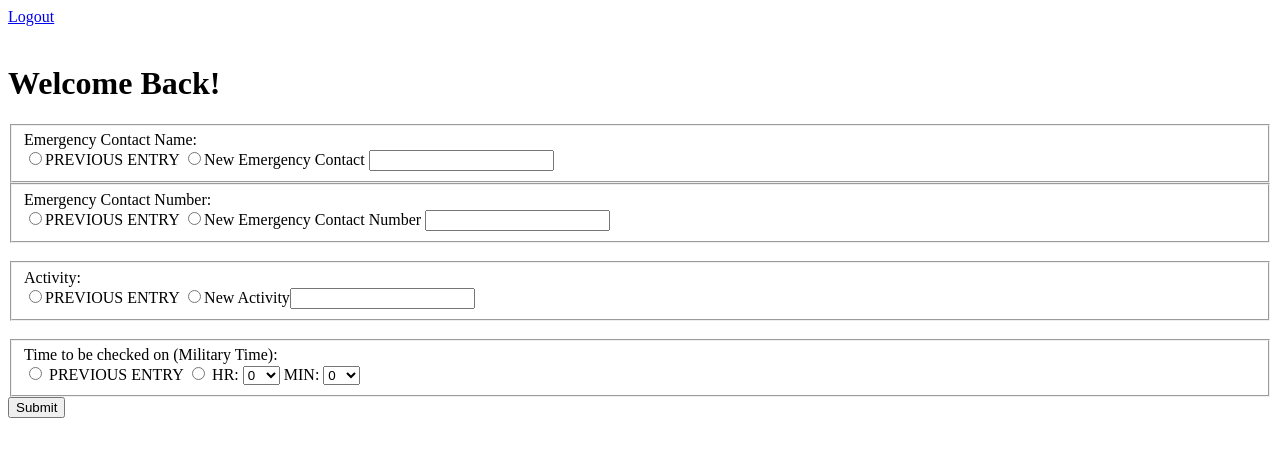
After one commit to ashleyhma/Stay_Safe_App, a Flask app: page /some-form in a window 1280 px wide. The commit adds this page. Shown: the top 457 px of the page. Run offline with Flask 2, Linux system fonts and the light colour scheme; the visitor is signed in with stand-in values (Sample User, id 1).

Commit message:
Added form, some-form, success, and logout routes

```diff
--- a/model.py
+++ b/model.py
@@ -32,7 +32,7 @@ class User(db.Model):
         contacts = [name.e_name for name in self.e_contacts]
         return econtact in contacts
 
-    def add_econtact(self, name):
+    def add_econtact(self, e_name):
         econtact = E_Contact(e_name=e_name)
         self.e_contacts.append(econtact)
 
@@ -41,6 +41,10 @@ class User(db.Model):
 
     def add_activity(self, details, time):
         activity = Activity(details=details, time=time)
+        self.activities.append(activity)
+
+        db.session.add(self)
+        db.session.commit()
 
 
     def __repr__(self):
--- a/seed.py
+++ b/seed.py
@@ -11,9 +11,8 @@ def load_data():
     Katy = User(name='Katy')
 
     phone1 = User_Phone(number='5101234567', user_id='1')
-    phone2 = User_Phone(number='4158883344', user_id='1')
-    phone3 = User_Phone(number='6508888888', user_id='2')
-    phone4 = User_Phone(number='6191312222', user_id='3')
+    phone2 = User_Phone(number='6508888888', user_id='2')
+    phone3 = User_Phone(number='6191312222', user_id='3')
 
     Ariana = E_Contact(e_name='Ariana', user_id='1')
     Henry = E_Contact(e_name='Henry', user_id='1')
@@ -39,7 +38,6 @@ def load_data():
     db.session.add(phone1)
     db.session.add(phone2)
     db.session.add(phone3)
-    db.session.add(phone4)
     db.session.add(Ariana)
     db.session.add(Henry)
     db.session.add(Gloria)
--- a/server.py
+++ b/server.py
@@ -18,72 +18,149 @@ app.jinja_env.undefined = StrictUndefined
 
 @app.route('/', methods=["GET"])
 def homepage():
-    """Homepage"""
+    """Show homepage with form for user's name and number. If user is already stored
+        in session, redirect to some-form"""
 
+    #If there is a session, redirect to some-form
+    if 'user_id' in session:
+        return redirect('/some-form')
+
+    #Else show homepage
     return render_template("homepage.html")
 
 
 @app.route('/', methods=["POST"])
-def save_form_data():
-    """Saving input form data into database."""
+def save_name_num():
+    """Saving name and num info into database.
+        If name and num already in db, redirect to 'some-form'
+        else redirect to 'form'
+        add to session. """
 
-
+    #Grabs data from input form
     name = request.form.get("name")
     number = request.form.get("number")
 
-    user = User.query.filter_by(name=name).first()
+    #Checks to see if user is already in db
+    existing_phone = User_Phone.query.filter_by(number=number).first()
 
-    if not user:
 
+    #Checks if user matches phone in db
+    if existing_phone:
+        if existing_phone.user.name == name:
+
+            user = User.query.filter_by(name=name).first()
+            session["user_id"] = user.user_id
+
+            return redirect('/some-form')
+
+        else:
+            flash("This phone is registered to another name, please try again!")
+            return redirect("/")
+
+    else:
+
+        #Create user and add to db
         user = User(name=name)
+        db.session.add(user)
+        db.session.commit()
 
-        db.session.add(user)
-        db.commit()
-
+        #Add their phone number to db
         user.add_number(number)
 
-        ession["user_id"] = user.user_id
+        #Create a session with user_id
+        session["user_id"] = user.user_id
 
         return render_template("form.html")
 
-    elif user.check_phone(number):
-
-        session["user_id"] = user.user_id
-
-        return render_template("homepage.html")
 
 
+@app.route('/form', methods=["GET"])
+def show_full_form():
+    """Show full form for creating new user and their details. """
 
-@app.route('/enter-info', methods=["GET"])
-def show_form():
+    #if there is no session, redirect to homepage
+    if 'user_id' not in session:
+        return redirect('/')
 
     return render_template("form.html")
 
 
 
-# @app.route('/enter-info', methods=["POST"])
-# def save_form_data():
+@app.route('/form', methods=["POST"])
+def save_form():
+    """Saves form information into database. """
 
-#    #Retrieves data from form
+    #Retrieves data from form
+    e_name = request.form.get("e_name")
+    e_number = request.form.get("e_number")
+    details = request.form.get("details")
+    hours = int(request.form.get("hours"))
+    minutes = int(request.form.get("minutes"))
+    time = f"{hours}:{minutes}"
 
-#     # e_name = request.form.get("e_name")
-#     # e_number = request.form.get("e_number")
-#     # details = request.form.get("activity")
-#     # hours = int(request.form.get("hours"))
-#     # minutes = int(request.form.get("minutes"))
-#     # time = f"{hours}:{minutes}"
 
-#     # #This checks or finds if any of their info are in database
-#     # user = User.query.filter_by(name=name).first()
+    user = User.query.get(session['user_id'])
+
+
+    user.add_econtact(e_name)
+    e_name = E_Contact.query.filter_by(e_name=e_name).first()
+    print(e_name)
+    e_name.add_enumber(e_number)
+    user.add_activity(details, time)
+
+
+    return redirect('/success')
+
+@app.route('/some-form', methods=['GET'])
+def show_some_form():
+    """Shows part of form for people that has a session/ already been in db. """
+
+    if 'user_id' not in session:
+        return redirect('/')
+
+    return render_template("some_form.html")
 
 
 
-#     return redirect('/succes')
+@app.route('/some-form', methods=['POST'])
+def save_some_form():
+    """Shows form of people that has a session """
+
+    #Retrieves data from form
+    e_name = request.form.get("e_name")
+    e_number = request.form.get("e_number")
+    details = request.form.get("activity")
+    hours = int(request.form.get("hours"))
+    minutes = int(request.form.get("minutes"))
+    time = f"{hours}:{minutes}"
+
+    # user = User.query.get(session['user_id'])
+
+    # last_ename =
+    # last_enmumber =
+    # last_details =
+    # last_time =
+
+    # if user.check_econtact(e_name) == false:
+    #     user.add_econtact(e_name)
+
+
+    return redirect('/success')
+
+
 
 @app.route('/success')
 def succes():
+    """Shows example text to emergency contact"""
 
     return render_template("success.html")
+
+@app.route('/logout')
+def logout():
+    """Log out/ delete session."""
+
+    del session["user_id"]
+    return redirect("/")
 
 
 if __name__ == "__main__":
--- /dev/null
+++ b/static/check_form.js
@@ -0,0 +1 @@
+'use strict';
--- a/templates/base.html
+++ b/templates/base.html
@@ -5,6 +5,19 @@
 </head>
 
 <body>
+    {% if "user_id" in session %}
+      <a href="/logout">Logout</a>
+      <br>
+      <br>
+    <!-- else -->
+      <!-- <a href="/">Login</a> -->
+    {% endif %}
+
+    {% with messages = get_flashed_messages() %}
+        {% for message in messages %}
+        <div class="alert alert-warning">{{ message }}</div>
+        {% endfor %}
+    {% endwith %}
 
 
   {% block content %} put your content here {% endblock %}
--- a/templates/form.html
+++ b/templates/form.html
@@ -1,7 +1,7 @@
 {% extends 'base.html' %}
 {% block content %}
 
-
+    <form action="/form" method="POST">
 
             Emergency Contact Name:
             <br>
@@ -17,7 +17,7 @@
 
             Activity:
             <br>
-            <input type="text" name="activity">
+            <input type="text" name="details">
             <br>
 
 
--- /dev/null
+++ b/templates/some_form.html
@@ -0,0 +1,59 @@
+{% extends 'base.html' %}
+{% block content %}
+
+    <h1> Welcome Back! </h1>
+
+    <form action="/some-form" method="POST">
+
+        <fieldset id="e_name">
+        Emergency Contact Name:
+        <br>
+        <input type="radio" name="e_name" value="PREVIOUS ENTRY">PREVIOUS ENTRY
+        <input type="radio" name="e_name" value="New Emergency Contact">New Emergency Contact <input type="text" name="e_name">
+        <br>
+        </fieldset>
+
+        <fieldset id="e_number">
+        Emergency Contact Number:
+        <br>
+        <input type="radio" name="e_number" value="PREVIOUS ENTRY">PREVIOUS ENTRY
+        <input type="radio" name="e_number" value="New Emergency Contact Number">New Emergency Contact Number <input type="text" name="e_number">
+        </fieldset>
+        <br>
+
+        <fieldset id="details">
+        Activity:
+        <br>
+        <input type="radio" name="details" value="PREVIOUS ENTRY">PREVIOUS ENTRY
+        <input type="radio" name="details" value="New Activity">New Activity<input type="text" name="details">
+        </fieldset>
+        <br>
+
+        <fieldset id="time">
+        Time to be checked on (Military Time):
+        <br>
+
+        <input type="radio" name="time" value="PREVIOUS ENTRY"> PREVIOUS ENTRY
+        <input type="radio" name="time" value="New Time">
+        HR:
+        <select name="hours">
+            {% for i in range(24) %}
+                <option value=" {{ i }} "> {{ i }}</option>
+            {% endfor %}
+        </select>
+        MIN:
+        <select name ="minutes">
+            {% for i in range(60) %}
+                <option value=" {{ i }}"> {{ i }}</option>
+            {% endfor %}
+        </select>
+        <br>
+        </fieldset>
+
+        <input type="submit" name="submit">
+        </form>
+        </center>
+
+
+
+{% endblock %}
```
Also changed, not shown: extra.py (deleted, +0 -96 lines), templates/homepage.html (+2 -38 lines), templates/success.html (added, +11 -0 lines), 1 other file.
